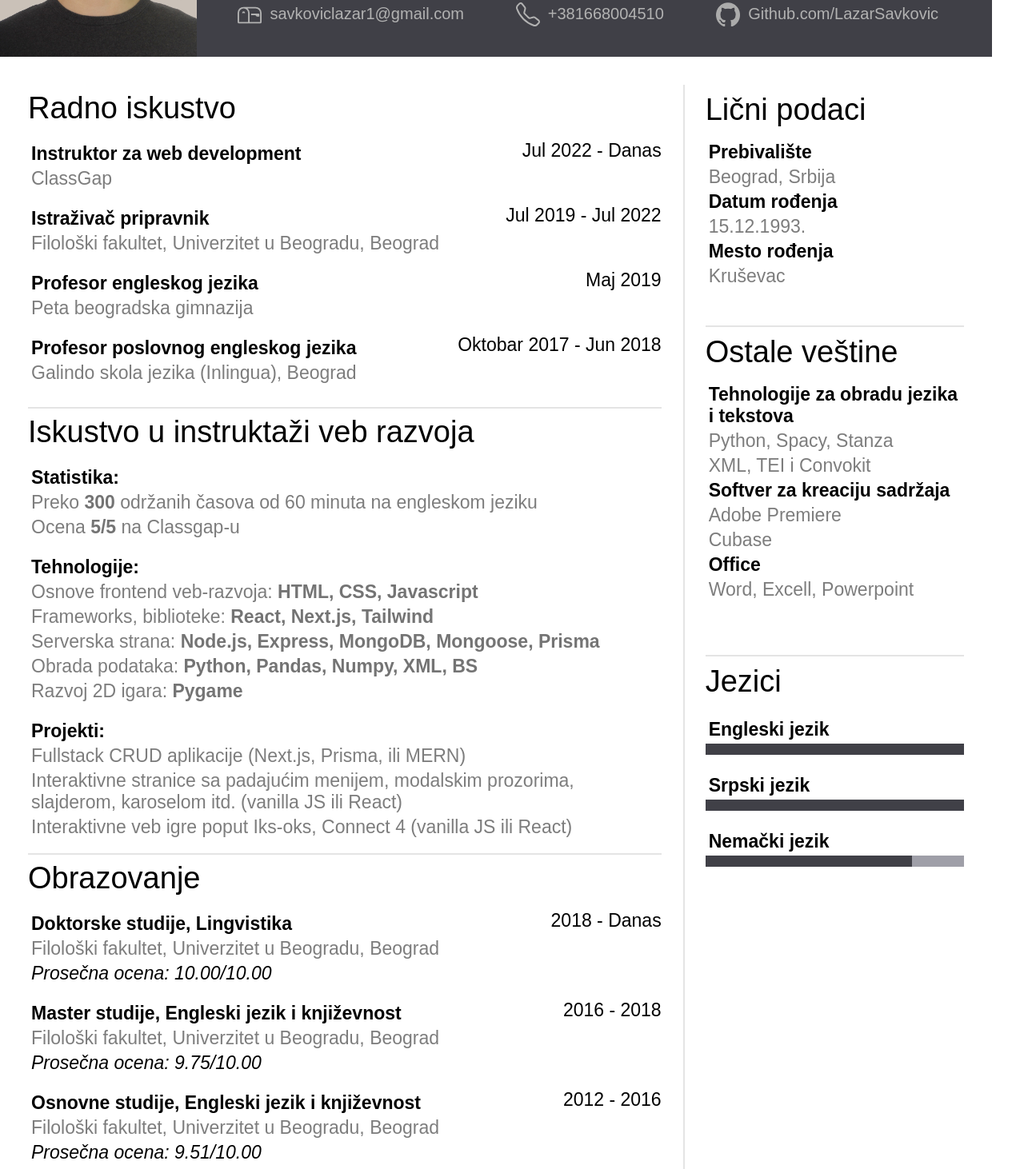
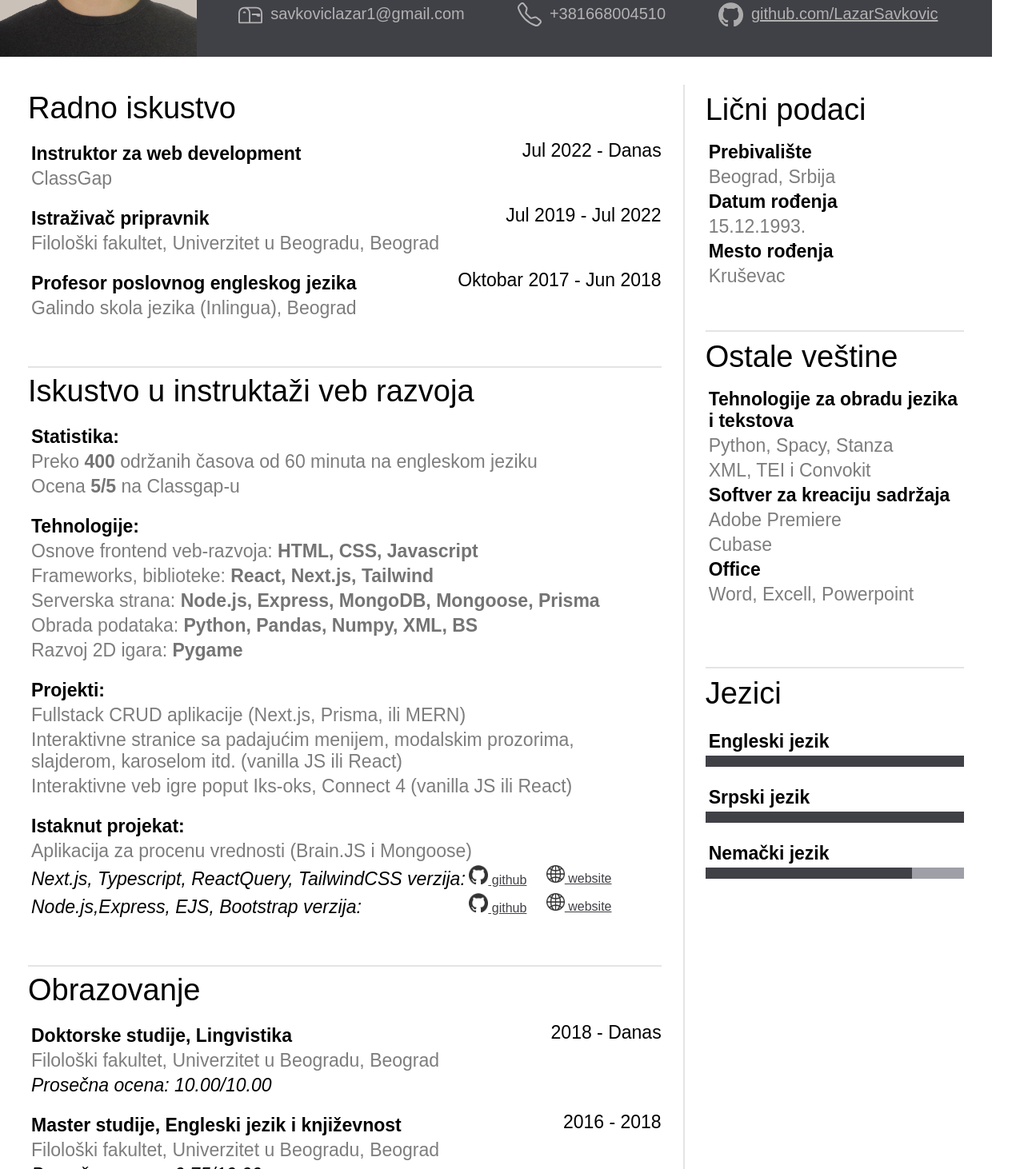
Before and after one commit to LazarSavkovic/cv, a plain HTML site: page index.html in a window 1280 px wide. Shown: the part 245-1707 px from the top of the page at 80% size. Drawn offline with Linux system fonts and the light colour scheme.

Commit message:
highlighted project

```diff
--- a/index.html
+++ b/index.html
@@ -28,7 +28,7 @@
                 </div>
                 <div class="detailDiv">
                     <img src="./public/github-mark-white.png" class="github-mark" alt="">
-                    <p class="detail">Github.com/LazarSavkovic</p>
+                    <a class="detail" href="https://github.com/LazarSavkovic">github.com/LazarSavkovic</a>
                 </div>
             </div>
         </div>
@@ -53,13 +53,13 @@
                         </div>
                         <div class="right">Jul 2019 - Jul 2022</div>
                     </div>
-                    <div class="li">
+                    <!-- <div class="li">
                         <div class="left">
                             <p class="mainP">Profesor engleskog jezika</p>
                             <p class="grayP">Peta beogradska gimnazija</p>
                         </div>
                         <div class="right">Maj 2019</div>
-                    </div>
+                    </div> -->
                     <div class="li">
                         <div class="left">
                             <p class="mainP">Profesor poslovnog engleskog jezika</p>
@@ -75,7 +75,7 @@
                     <div class="li">
                         <div class="left">
                             <p class="mainP">Statistika: </p>
-                            <p class="grayP">Preko <span class="bolded">300</span> održanih časova od 60 minuta na engleskom jeziku</p>
+                            <p class="grayP">Preko <span class="bolded">400</span> održanih časova od 60 minuta na engleskom jeziku</p>
                             <!-- <p class="grayP">Više od <span class="bolded">10</span> regularnih studenata</p> -->
                             <p class="grayP">Ocena <span class="bolded">5/5</span> na Classgap-u</p>
                         </div>
@@ -100,6 +100,16 @@
 
                         </div>
                     </div>
+                    <div class="li">
+                        <div class="left">
+                            <p class="mainP">Istaknut projekat:</p>
+                            <p class="grayP">Aplikacija za procenu vrednosti (Brain.JS i Mongoose)</p>
+
+                            <div class="version"><p class="thirdP" id="projectP1">Next.js, Typescript, ReactQuery, TailwindCSS verzija:</p><div class="versionLinks"><a class="link" id="link1" href="https://github.com/LazarSavkovic/real-estate-appraisal-typescript"><img src="./public/github-mark-white.png" class="github-dark" alt=""> github</a> <a class="link" id="link2" href="https://real-estate-appraisal.vercel.app/"><img src="./public/globe.png" class="globe-dark" alt=""> website</a></div></div>
+                            <div class="version"><p class="thirdP" id="projectP2">Node.js,Express, EJS, Bootstrap verzija:</p><div class="versionLinks"><a class="link" id="link3" href="https://github.com/LazarSavkovic/procena-nekretnine"><img src="./public/github-mark-white.png" class="github-dark" alt=""> github</a> <a class="link" id="link4" href="https://procena-nekretnine.onrender.com/"><img src="./public/globe.png" class="globe-dark" alt=""> website</a></div></div>
+
+                        </div>
+                    </div>
                 </div>
             </div>
             <div class="education">
@@ -121,14 +131,14 @@
                         </div>
                         <div class="right">2016 - 2018</div>
                     </div>
-                    <div class="li">
+                    <!-- <div class="li">
                         <div class="left">
                             <p class="mainP">Osnovne studije, Engleski jezik i književnost</p>
                             <p class="grayP">Filološki fakultet, Univerzitet u Beogradu, Beograd</p>
                             <p class="thirdP">Prosečna ocena: 9.51/10.00</p>
                         </div>
                         <div class="right">2012 - 2016</div>
-                    </div>
+                    </div> -->
                 </div>
             </div>
         </div>
--- a/style.css
+++ b/style.css
@@ -59,6 +59,7 @@ body {
     margin: 0;
     margin-left: 10px;
     font-size: 20px;
+    color: rgb(178, 178, 178);
 }
 .detailDiv img{
     color: rgb(178, 178, 178);
@@ -67,6 +68,14 @@ body {
 
 .github-mark {
      filter: invert(33%);
+}
+.github-dark {
+     filter: invert(80%);
+     height: 1.5rem;
+}
+.globe-dark {
+     filter: invert(20%);
+     height: 1.4rem;
 }
 
 .mainDiv {
@@ -92,14 +101,17 @@ body {
 }
 
 .experience {
-    flex: 1;
+
     border-bottom: rgb(228, 228, 228) 2px solid;
+    /* padding-top: 20px; */
+    padding-bottom: 40px;
 }
 
 .tutoring {
     flex: 1;
 
     border-bottom: rgb(228, 228, 228) 2px solid;
+    padding-bottom: 40px;
 }
 
 
@@ -203,3 +215,33 @@ body {
     width: 20%;
     height: 100%;
 }
+
+.link {
+    font-style: normal;
+    color:  rgb(64, 64, 71);
+}
+
+
+.projectP1 {
+    position: relative;
+    width: 100%;
+}
+.projectP2 {
+    position: relative;
+}
+
+#link1 {
+    /* position: absolute;
+    right: 5px; */
+}
+
+.version {
+    display: flex;
+    justify-content: space-between;
+
+}
+
+.versionLinks {
+    display: flex;
+    gap: 25px;
+}
```
Also changed, not shown: indexEng.html (+14 -7 lines), public/globe.png (added).
